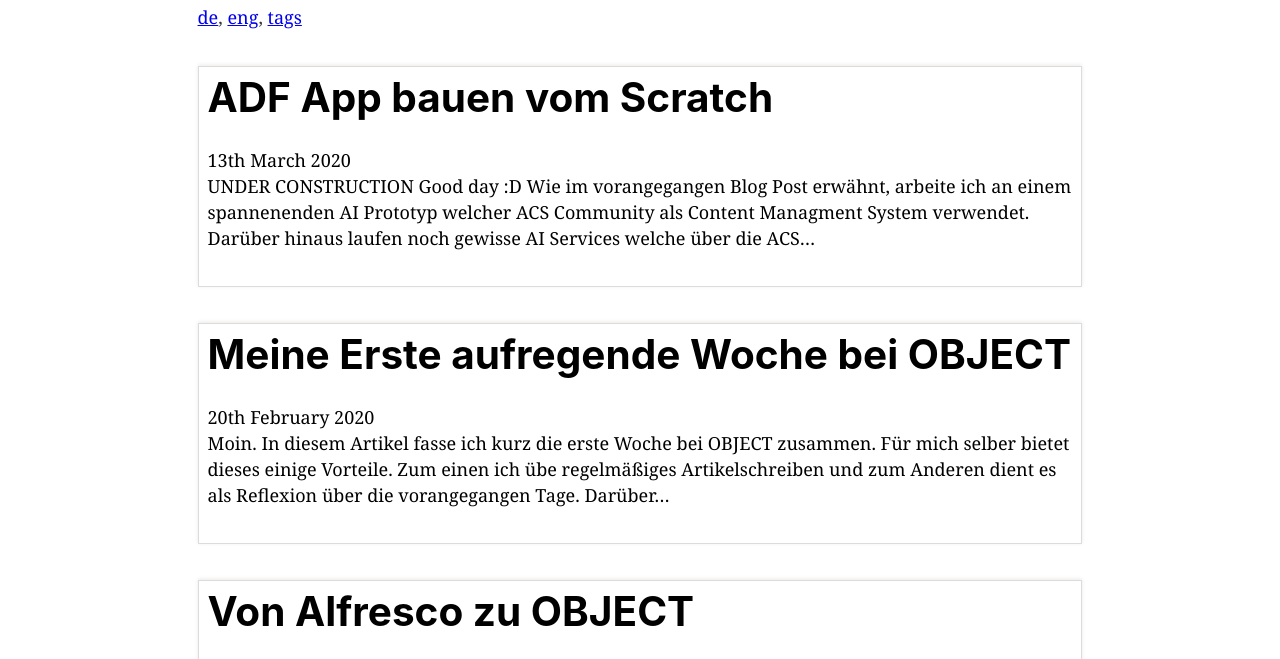
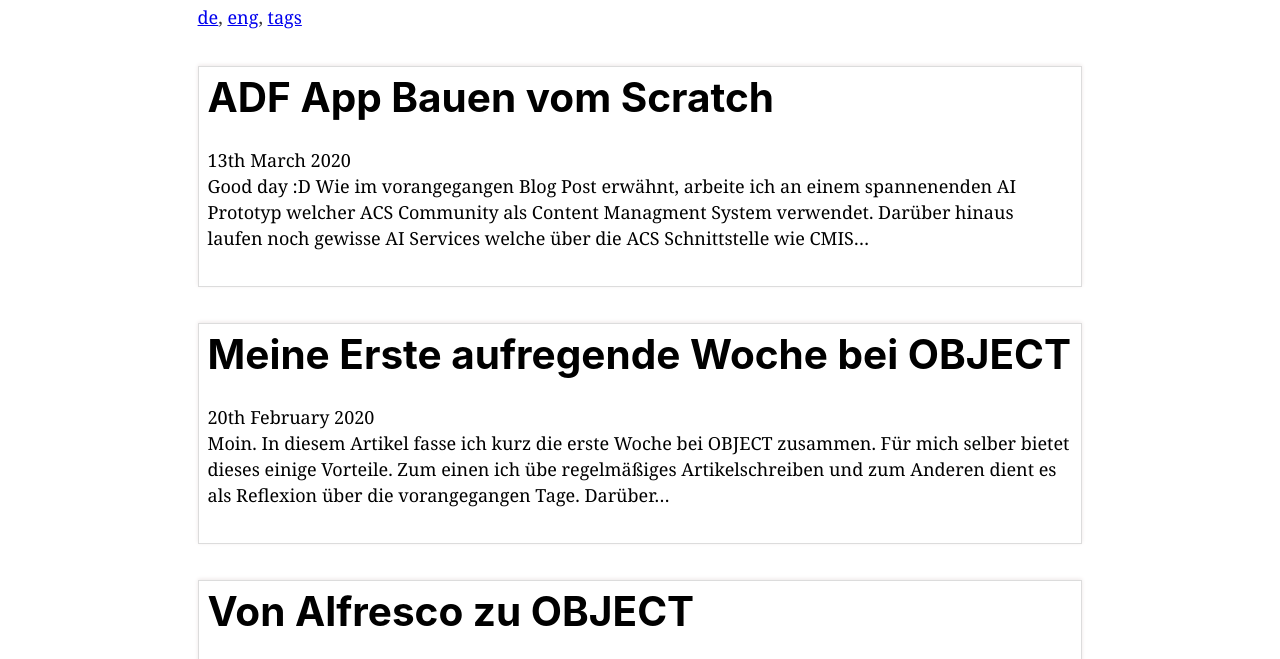
Before and after one commit to mmuller88/mmblog, a Gatsby site: page / in a window 1280 px wide. Shown: the part 119-778 px from the top of the page. Built offline with nearby package versions, Linux system fonts and the light colour scheme; Gatsby itself is replaced by a stand-in of ours.

Commit message:
finish adf app

```diff
--- a/content/ADF-App/index.md
+++ b/content/ADF-App/index.md
@@ -1,5 +1,5 @@
 ---
-title: ADF App bauen vom Scratch
+title: ADF App Bauen vom Scratch
 description: Für ein Projekt von OBJECT werde ich eine ADF App bauen
 date: '2020-03-13'
 image: 'robot.png'
@@ -7,8 +7,6 @@ tags: ['de', 'alfresco', '2020', 'ecm', 'adf', 'prototype', 'aca', 'object', 'an
 engUrl: https://martinmueller.dev/ADF-App-eng/
 pruneLength: 50
 ---
-
-UNDER CONSTRUCTION
 
 Good day :D
 
```
